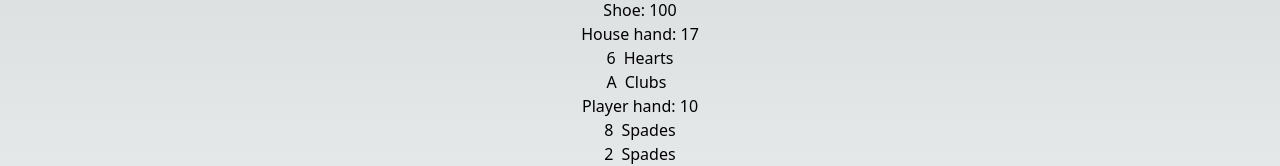
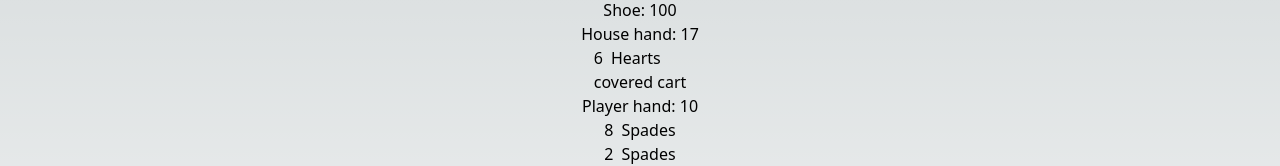
Before and after one commit to xdguido/blackjack-game, a Next.js app: page / in a window 1280 px wide. Both pictures are taken after a click on the button "Start". Shown: the part 130-296 px from the top of the page. Built offline with nearby package versions, Linux system fonts and the light colour scheme.

Commit message:
add `cover house card` feature

```diff
--- a/src/components/Card.tsx
+++ b/src/components/Card.tsx
@@ -1,10 +1,19 @@
 import { CardInt } from '@/lib/interfaces';
-
-export default function CardComponent({ value, suit }: CardInt) {
+type Props = {
+    card: CardInt;
+    isCovered?: boolean;
+};
+export default function CardComponent({ card, isCovered = false }: Props) {
     return (
         <div className="flex gap-2">
-            <span>{value}</span>
-            <span>{suit}</span>
+            {isCovered ? (
+                <span>covered cart</span>
+            ) : (
+                <>
+                    <span>{card.value}</span>
+                    <span>{card.suit}</span>
+                </>
+            )}
         </div>
     );
 }
--- a/src/components/Hand.tsx
+++ b/src/components/Hand.tsx
@@ -3,14 +3,20 @@ import CardComponent from './Card';
 
 type Props = {
     hand: HandInt;
+    coverCard?: boolean;
 };
-
-export default function HandComponent({ hand }: Props) {
+export default function HandComponent({ hand, coverCard = false }: Props) {
     return (
         // map cards
         <div>
             {hand.cards.map((card, index) => {
-                return <CardComponent key={index} value={card.value} suit={card.suit} />;
+                return (
+                    <CardComponent
+                        key={index}
+                        card={card}
+                        isCovered={index === 1 && coverCard ? true : false}
+                    />
+                );
             })}
         </div>
     );
--- a/src/pages/index.tsx
+++ b/src/pages/index.tsx
@@ -16,6 +16,7 @@ export default function Game() {
     const [isFirstTurn, setIsFirstTurn] = useState(false);
     const [isLastTurn, setIsLastTurn] = useState(false);
     const [isDouble, setIsDouble] = useState(false);
+    const [coverCard, setCoverCard] = useState(true);
     const [gameMessage, setGameMessage] = useState('');
 
     const playerPoints = playerHand.sumPoints();
@@ -41,6 +42,7 @@ export default function Game() {
             setGameMessage(message);
             setIsLastTurn(false);
             setIsDouble(false);
+            setCoverCard(false);
             await resetHands();
             setIsGameOver(true);
         };
@@ -71,6 +73,7 @@ export default function Game() {
             // Finish the player's game
             setIsDealing(true);
             setIsFirstTurn(false);
+            setCoverCard(false);
             await dealHouseCards();
             setIsLastTurn(true);
         };
@@ -201,6 +204,7 @@ export default function Game() {
 
     const handleStart = async () => {
         setIsGameOver(false);
+        setCoverCard(true);
         setGameMessage('');
         await dealInitialCards();
         setIsFirstTurn(true);
@@ -224,6 +228,7 @@ export default function Game() {
         // Finish the player's game
         setIsDealing(true);
         setIsFirstTurn(false);
+        setCoverCard(false);
         await dealHouseCards();
         setIsLastTurn(true);
     };
@@ -282,7 +287,7 @@ export default function Game() {
             <span className="mb-2">{gameMessage}</span>
             <span>Shoe: {shoe.decks.length}</span>
             <span>House hand: {housePoints}</span>
-            <HandComponent hand={houseHand} />
+            <HandComponent hand={houseHand} coverCard={coverCard} />
             <span>Player hand: {playerPoints}</span>
             <HandComponent hand={playerHand} />
             <div className="flex gap-2 mt-2">
```
